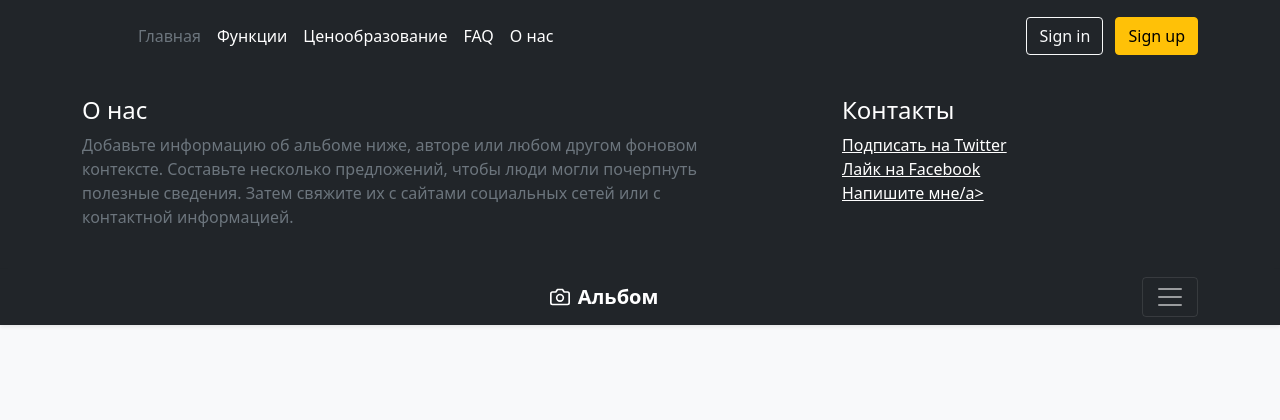
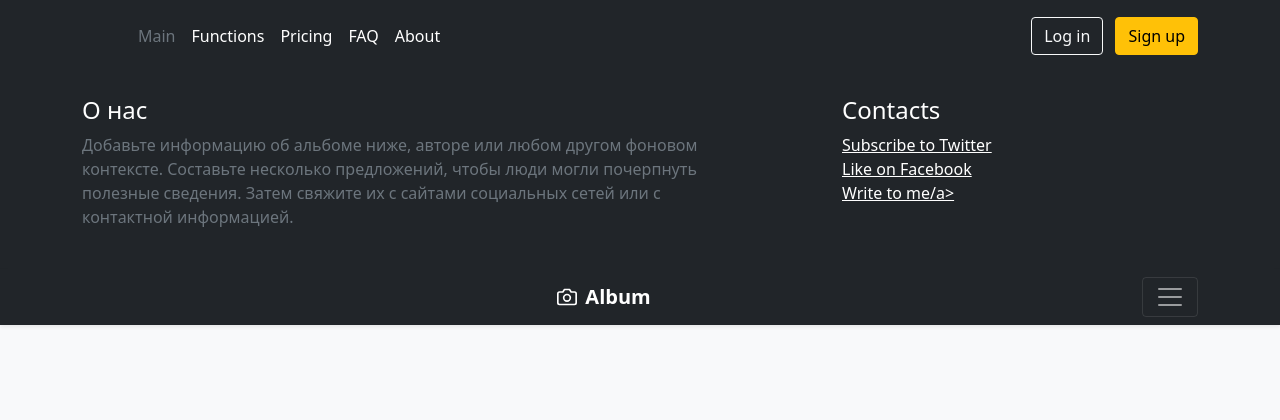
Before and after one commit to GoshaCatharsis/TMS_DjangoProject_Shop, a Django app: page / in a window 1280 px wide, after a click that opens the changed part. Shown: the top 420 px of the page. Run offline with Django 4.2, Linux system fonts and the light colour scheme; data that the repository does not hold is empty.

Commit message:
Added page opening <registration.html>. HomeWork_22

```diff
--- a/accounts/urls.py
+++ b/accounts/urls.py
@@ -1,5 +1,7 @@
 from django.urls import path, include
+from .views import Registration
+
 
 urlpatterns = [
-
+    path('account-registration/', Registration.as_view(), name='account-registration')
 ]
--- a/shop/urls.py
+++ b/shop/urls.py
@@ -5,5 +5,6 @@ from django.urls import path, include
 urlpatterns = [
     path('admin/', admin.site.urls),
     path('accounts/', include('django.contrib.auth.urls')),
+    path('registration/', include('accounts.urls')),
     path('', include('catalog.urls'))
 ]
--- a/templates/base.html
+++ b/templates/base.html
@@ -19,19 +19,19 @@
             </a>
 
             <ul class="nav col-12 col-lg-auto me-lg-auto mb-2 justify-content-center mb-md-0">
-              <li><a href="{% url 'catalog-index' %}" class="nav-link px-2 text-secondary">Главная</a></li>
-              <li><a href="#" class="nav-link px-2 text-white">Функции</a></li>
-              <li><a href="#" class="nav-link px-2 text-white">Ценообразование</a></li>
+              <li><a href="{% url 'catalog-index' %}" class="nav-link px-2 text-secondary">Main</a></li>
+              <li><a href="#" class="nav-link px-2 text-white">Functions</a></li>
+              <li><a href="#" class="nav-link px-2 text-white">Pricing</a></li>
               <li><a href="#" class="nav-link px-2 text-white">FAQ</a></li>
-              <li><a href="#" class="nav-link px-2 text-white">О нас</a></li>
+              <li><a href="#" class="nav-link px-2 text-white">About</a></li>
             </ul>
 
             <div class="text-end">
                 {% if user.is_authenticated %}
                 <span class="px-4 text-white">Hello, {{user.username}}!</span><a type="button" class="btn btn-outline-light me-2" href="{% url 'logout' %}">Logout</a></span>
                 {%  else %}
-                    <a type="button" class="btn btn-outline-light me-2" href="{% url 'login' %}">Sign in</a>
-                    <button type="button" class="btn btn-warning">Sign up</button>
+                    <a type="button" class="btn btn-outline-light me-2" href="{% url 'login' %}">Log in</a>
+                    <a type="button" class="btn btn-warning" href="{% url 'account-registration' %}">Sign up</a>
                 {% endif %}
             </div>
           </div>
--- a/templates/catalog/index.html
+++ b/templates/catalog/index.html
@@ -9,11 +9,11 @@
           <p class="text-muted">Добавьте информацию об альбоме ниже, авторе или любом другом фоновом контексте. Составьте несколько предложений, чтобы люди могли почерпнуть полезные сведения. Затем свяжите их с сайтами социальных сетей или с контактной информацией.</p>
         </div>
         <div class="col-sm-4 offset-md-1 py-4">
-          <h4 class="text-white">Контакты</h4>
+          <h4 class="text-white">Сontacts</h4>
           <ul class="list-unstyled">
-            <li><a href="#" class="text-white">Подписать на Twitter</a></li>
-            <li><a href="#" class="text-white">Лайк на Facebook</a></li>
-            <li><a href="#" class="text-white">Напишите мне/a&gt;</a></li><a href="#" class="text-white">
+            <li><a href="#" class="text-white">Subscribe to Twitter</a></li>
+            <li><a href="#" class="text-white">Like on Facebook</a></li>
+            <li><a href="#" class="text-white">Write to me/a&gt;</a></li><a href="#" class="text-white">
           </a></ul><a href="#" class="text-white">
         </a></div><a href="#" class="text-white">
       </a></div><a href="#" class="text-white">
@@ -23,7 +23,7 @@
     </a><div class="container"><a href="#" class="text-white">
       </a><a href="#" class="navbar-brand d-flex align-items-center">
         <svg xmlns="http://www.w3.org/2000/svg" width="20" height="20" fill="none" stroke="currentColor" stroke-linecap="round" stroke-linejoin="round" stroke-width="2" aria-hidden="true" class="me-2" viewBox="0 0 24 24"><path d="M23 19a2 2 0 0 1-2 2H3a2 2 0 0 1-2-2V8a2 2 0 0 1 2-2h4l2-3h6l2 3h4a2 2 0 0 1 2 2z"></path><circle cx="12" cy="13" r="4"></circle></svg>
-        <strong>Альбом</strong>
+        <strong>Album</strong>
       </a>
       <button class="navbar-toggler collapsed" type="button" data-bs-toggle="collapse" data-bs-target="#navbarHeader" aria-controls="navbarHeader" aria-expanded="false" aria-label="Переключить навигацию">
         <span class="navbar-toggler-icon"></span>
@@ -37,7 +37,7 @@
         {% for book in books %}
         <div class="col">
           <div class="card shadow-sm">
-            <svg class="bd-placeholder-img card-img-top" width="50%" height="500px" xmlns="http://www.w3.org/2000/svg" role="img" aria-label="Placeholder: Эскиз" preserveAspectRatio="xMidYMid slice" focusable="false"><title>Placeholder</title><rect width="100%" height="100%" fill="#55595c"></rect><text x="50%" y="50%" fill="#eceeef" dy=".3em">Эскиз</text></svg>
+            <svg class="bd-placeholder-img card-img-top" width="50%" height="500px" xmlns="http://www.w3.org/2000/svg" role="img" aria-label="Placeholder: Эскиз" preserveAspectRatio="xMidYMid slice" focusable="false"><title>Placeholder</title><rect width="100%" height="100%" fill="#55595c"></rect><text x="50%" y="50%" fill="#eceeef" dy=".3em">Sketch</text></svg>
 
             <div class="card-body">Title: {{book.title}}
               <p class="card-text">Author: {{book.author}}</p>
--- a/templates/registration/login.html
+++ b/templates/registration/login.html
@@ -11,7 +11,7 @@
 
   <form method="post">
     {% csrf_token %}
-    <h1 class="h3 mb-3 fw-normal">Пожалуйста, войдите</h1>
+    <h1 class="h3 mb-3 fw-normal">Please, log in</h1>
 
     <div class="form-floating">
       <input type="text" class="form-control" id="floatingInput" name="username" placeholder="Username">
@@ -19,7 +19,7 @@
     </div>
     <div class="form-floating">
       <input type="password" class="form-control" id="floatingPassword" placeholder="Password" name="password">
-      <label for="floatingPassword">Пароль</label>
+      <label for="floatingPassword">Password</label>
     </div>
 
     <div class="checkbox mb-3">
@@ -27,7 +27,7 @@
         <a href="{% url 'password_reset' %}">Forgot password?</a>
       </label>
     </div>
-    <button class="w-100 btn btn-lg btn-primary" type="submit">Войти</button>
+    <button class="w-100 btn btn-lg btn-primary" type="submit">Log in</button>
     <p class="mt-5 mb-3 text-muted">© Gosha Catharsis inc.</p>
   </form>
 </main>
```
Also changed, not shown: accounts/views.py (+8 -1 lines).
